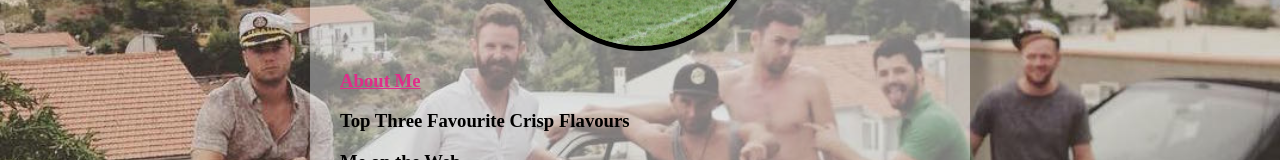
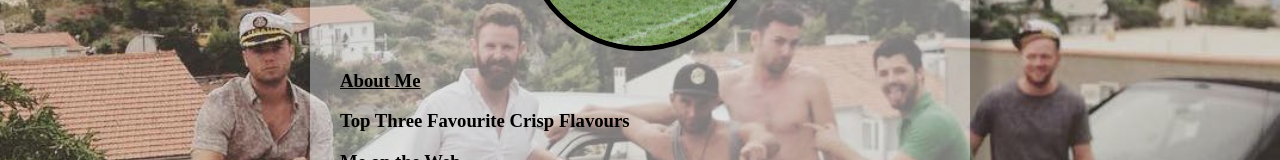
Before and after one commit to BenBrussell/BenBrussell.github.io, a plain HTML site: page index.html in a window 1280 px wide. In both pictures the pointer is over the element "About Me". Shown: the part 349-509 px from the top of the page. Drawn offline with nearby package versions, Linux system fonts and the light colour scheme.

Commit message:
Text format

```diff
--- a/css/style.css
+++ b/css/style.css
@@ -33,7 +33,7 @@ h2{
 }
 
 h3:hover{
-	color:#E02D8A;
+	font-weight: bold;
 	text-decoration: underline;
 	cursor: pointer;
 }
```
